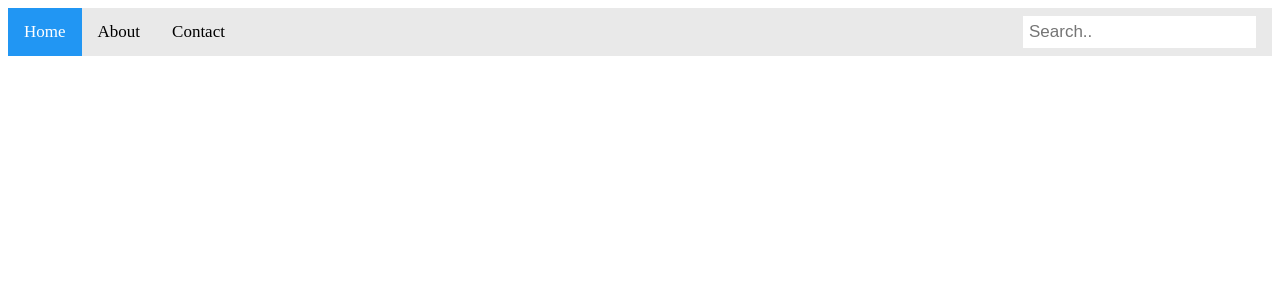
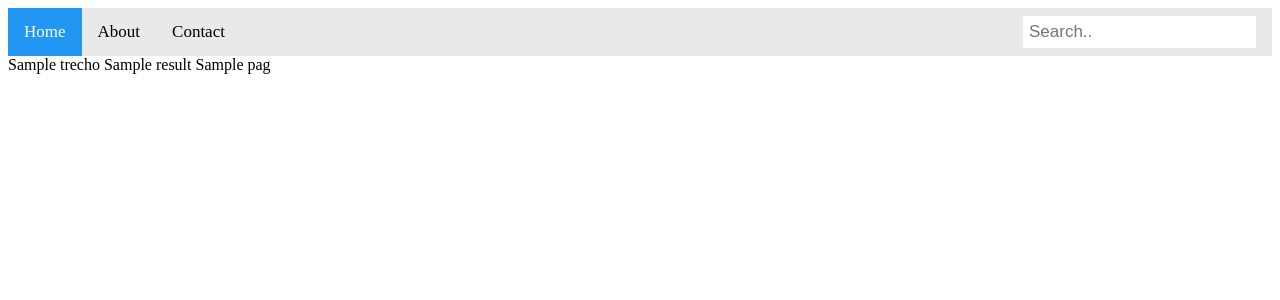
Before and after one commit to LucasLBF/poc-brf-api, a Flask app: template app/templates/search.html in a window 1280 px wide. Shown: the top 300 px of the page. Run offline with Flask 2, Linux system fonts and the light colour scheme; the template is opened without the code that fills it: most values are stand-ins (such as "Sample title", 1, 10 or a date in 2020).

Commit message:
feat: cretate aditional html for displaying search results

```diff
--- a/app/routes.py
+++ b/app/routes.py
@@ -1,7 +1,7 @@
 
 from flask import render_template
 from flask import request
-from src import pdf_parser
+from app import pdf_parser
 
 def init_app(app):
     @app.route("/", methods=["GET", "POST"])
@@ -10,5 +10,6 @@ def init_app(app):
             print(request.form)
             results = pdf_parser.parse_pdfs(request.form.get("kwrd"))
             print(results)
+            return render_template("search.html", results=results)
 
         return render_template("search.html")
--- a/app/templates/search.html
+++ b/app/templates/search.html
@@ -16,5 +16,18 @@
         <input type="text" name="kwrd" placeholder="Search.." />
       </div>
     </form>
+    {% if results %}
+    <div class="container">
+      {% for result in results %}
+      <div>
+      {% for s in secoes %}
+          {{ s.trecho }}
+          {{ result.nome }}
+          {{ s.pag }}
+        {% endfor %}
+      </div>
+      {% endfor %}
+    </div>
+    {% endif %}
   </body>
 </html>
```
